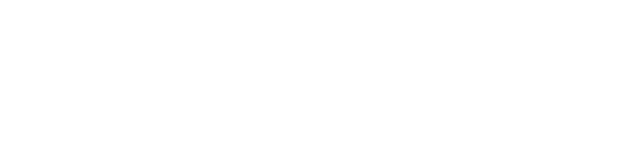
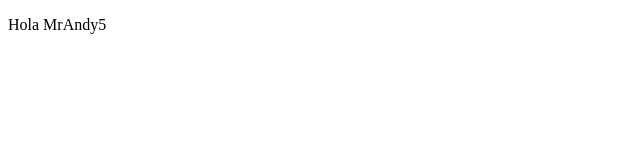
Before and after one commit to MrAndy5/ci-cd, a plain HTML site: page src/index.html in a window 1280 px wide. Shown: the whole page, without its empty margins (0-640 px from the left). Drawn offline with Linux system fonts and the light colour scheme.

Commit message:
feat: add-body

```diff
--- a/src/index.html
+++ b/src/index.html
@@ -1,5 +1,5 @@
 <!DOCTYPE html>
 <html>
 <head><title></title></head>
-<body></body>
+<body><p>Hola MrAndy5</p></body>
 </html>
```
